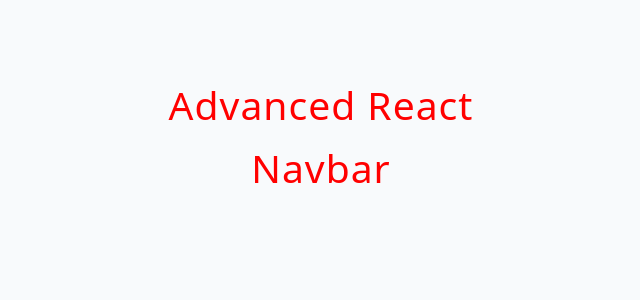
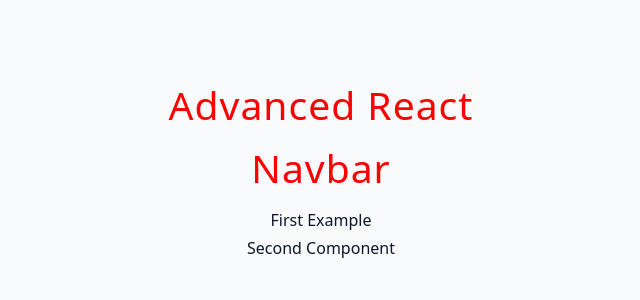
Before and after one commit to vsbron/course-all-in-one-2025, a React (Vite) app in the folder 03-advanced-react/: page / in a window 1280 px wide. Shown: the top 300 px of the page, without its empty margins (319-959 px from the left). Built offline with nearby package versions, Linux system fonts and the light colour scheme.

Commit message:
03-advanced-react - Combining multiple imports into one index.jsx file example

```diff
--- a/03-advanced-react/src/App.jsx
+++ b/03-advanced-react/src/App.jsx
@@ -1,3 +1,4 @@
+import Example from "./tutorial/04-project-structure/Example";
 import Navbar from "./tutorial/04-project-structure/Navbar";
 
 function App() {
@@ -6,6 +7,7 @@ function App() {
     <div className="container">
       <h2>Advanced React</h2>
       <Navbar />
+      <Example />
     </div>
   );
 }
--- /dev/null
+++ b/03-advanced-react/src/tutorial/04-project-structure/Example/FirstComponent.jsx
@@ -0,0 +1,6 @@
+function FirstComponent() {
+  // Returned JSX
+  return <div>First Example</div>;
+}
+
+export default FirstComponent;
--- /dev/null
+++ b/03-advanced-react/src/tutorial/04-project-structure/Example/SecondComponent.jsx
@@ -0,0 +1,6 @@
+function SecondComponent() {
+  // Returned JSX
+  return <div>Second Component</div>;
+}
+
+export default SecondComponent;
--- /dev/null
+++ b/03-advanced-react/src/tutorial/04-project-structure/Example/index.jsx
@@ -0,0 +1,14 @@
+import FirstComponent from "./FirstComponent";
+import SecondComponent from "./SecondComponent";
+
+function Example() {
+  // Returned JSX
+  return (
+    <div>
+      <FirstComponent />
+      <SecondComponent />
+    </div>
+  );
+}
+
+export default Example;
```
